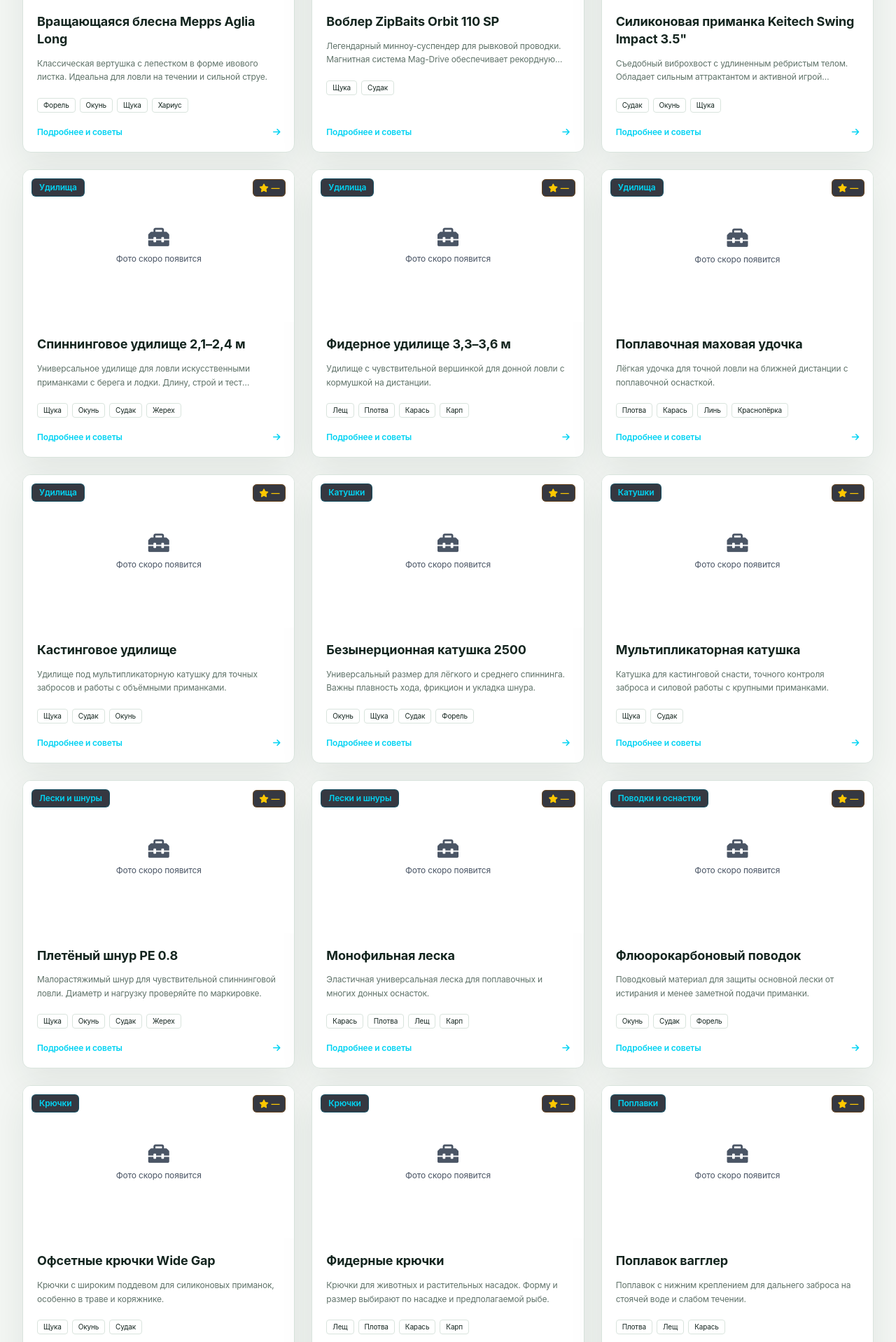
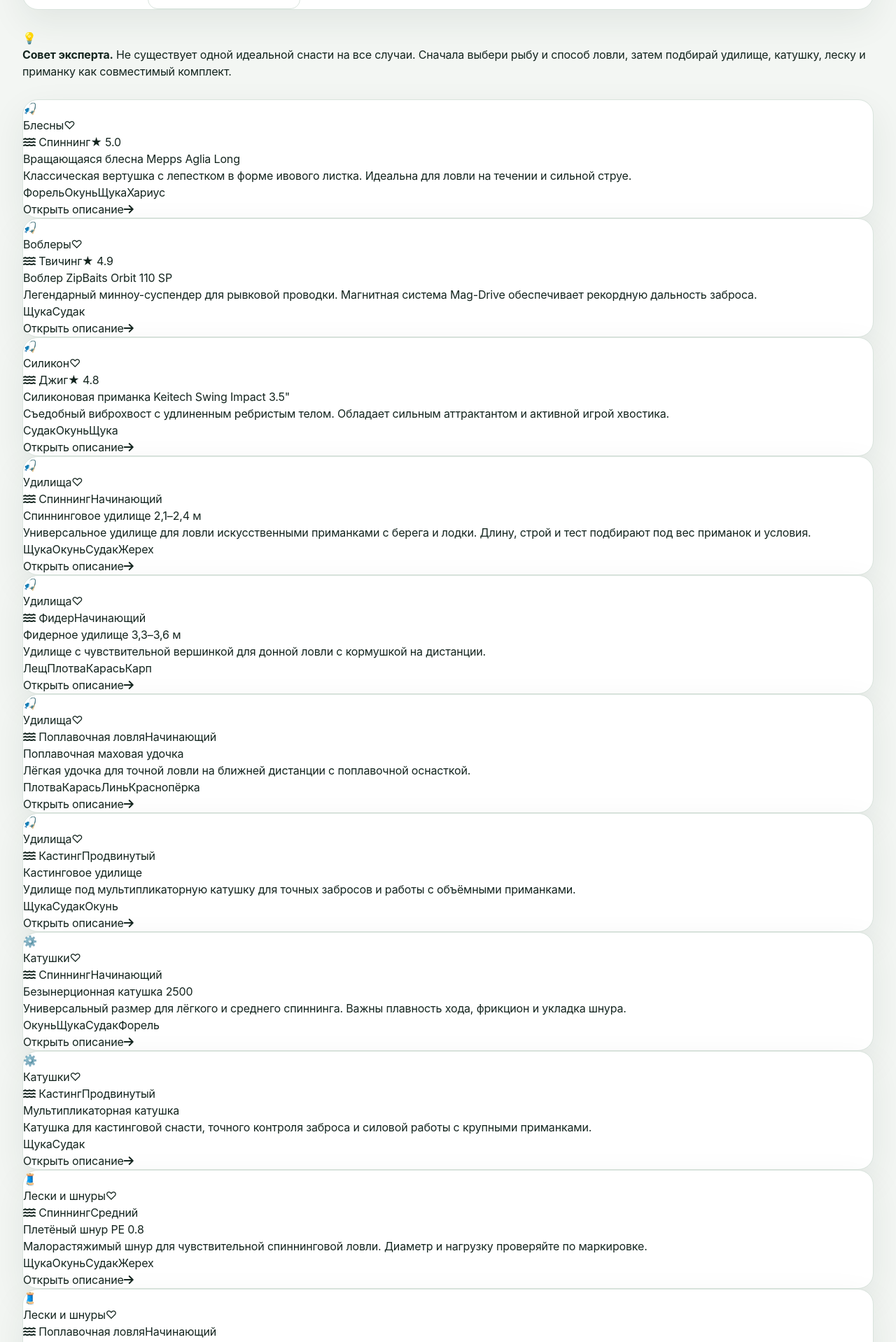
Before and after one commit to kirsanovalexey2011-source/FisherPro1111, a Flask app: page /tackle in a window 1280 px wide. Shown: the part 548-2466 px from the top of the page at 70% size. Run offline with Flask 3, Linux system fonts and the light colour scheme.

Commit message:
Redesign tackle catalogue with rich search filters and favorites

```diff
--- a/templates/tackle.html
+++ b/templates/tackle.html
@@ -1,144 +1,97 @@
 {% extends "base.html" %}
+{% block content %}
+<section class="tackle-page space-y-7">
+  <header class="tackle-hero">
+    <div class="tackle-hero-copy">
+      <span class="fe-eyebrow">FISHEXPERT • ЭКИПИРОВКА</span>
+      <h1 class="fe-heading">Снасти, которые<br><span>работают на клёв.</span></h1>
+      <p>Понятный каталог рыболовных снастей: от первой поплавочной удочки до продвинутых спиннинговых монтажей. Выбирай по рыбе, технике и водоёму.</p>
+      <div class="tackle-hero-stats">
+        <div><strong>{{ tackle_list|length }}</strong><span>позиций в каталоге</span></div>
+        <div><strong>{{ categories|length }}</strong><span>категорий</span></div>
+        <div><strong>{{ fish_options|length }}</strong><span>видов рыбы</span></div>
+      </div>
+    </div>
+    <div class="tackle-hero-art" aria-hidden="true"><span>🎣</span><i>FISH SMART</i></div>
+  </header>
 
-{% block content %}
-<div class="space-y-8">
-    <div>
-        <h1 class="text-3xl font-extrabold text-white mb-2">Снасти и Приманки</h1>
-        <p class="text-gray-400 text-sm">Каталог воблеров, блёсен, силикона и оснасток с рекомендациями по проводке.</p>
+  <section class="tackle-toolbar fe-card">
+    <div class="tackle-toolbar-top">
+      <div><span class="fe-eyebrow">НАЙДИ СВОЮ СНАСТЬ</span><h2 class="fe-section-title">Каталог снастей</h2></div>
+      <div class="tackle-count"><strong id="tackleVisibleCount">{{ tackle_list|length }}</strong><span>из {{ tackle_list|length }} позиций</span></div>
     </div>
+    <div class="tackle-search-wrap">
+      <i class="fa-solid fa-magnifying-glass"></i>
+      <input id="tackleSearch" class="fe-input" type="search" placeholder="Название, рыба, способ ловли или описание…" autocomplete="off">
+      <button id="clearSearch" type="button" aria-label="Очистить поиск"><i class="fa-solid fa-xmark"></i></button>
+    </div>
+    <div class="tackle-filters">
+      <label>Категория<select id="tackleCategory" class="fe-input"><option value="">Все категории</option>{% for value in categories %}<option value="{{ value }}">{{ value }}</option>{% endfor %}</select></label>
+      <label>Целевая рыба<select id="tackleFish" class="fe-input"><option value="">Любая рыба</option>{% for value in fish_options %}<option value="{{ value }}">{{ value }}</option>{% endfor %}</select></label>
+      <label>Способ ловли<select id="tackleMethod" class="fe-input"><option value="">Любой способ</option>{% for value in methods %}<option value="{{ value }}">{{ value }}</option>{% endfor %}</select></label>
+      <label>Водоём<select id="tackleWater" class="fe-input"><option value="">Любой водоём</option>{% for value in water_types %}<option value="{{ value }}">{{ value }}</option>{% endfor %}</select></label>
+      <label>Уровень<select id="tackleLevel" class="fe-input"><option value="">Любой уровень</option><option>Начинающий</option><option>Средний</option><option>Продвинутый</option></select></label>
+      <label>Сортировка<select id="tackleSort" class="fe-input"><option value="featured">Сначала рекомендуемые</option><option value="name">По названию</option></select></label>
+    </div>
+    <div class="tackle-filter-bottom">
+      <label class="tackle-favorites-toggle"><input id="onlyFavorites" type="checkbox"><span>♡ Только избранное</span></label>
+      <button id="resetTackleFilters" class="fe-button-secondary" type="button"><i class="fa-solid fa-rotate-left"></i> Сбросить фильтры</button>
+    </div>
+  </section>
 
-    <!-- Поиск и Фильтры -->
-    <div class="flex flex-col md:flex-row gap-4 items-center justify-between bg-gray-900 p-4 rounded-xl border border-gray-800">
-        <div class="relative w-full md:w-80">
-            <i class="fa-solid fa-magnifying-glass absolute left-3 top-1/2 -translate-y-1/2 text-gray-500"></i>
-            <input type="text" id="searchInput" placeholder="Поиск приманки, рыбы..."
-                   class="w-full pl-10 pr-4 py-2 bg-gray-800 border border-gray-700 rounded-lg text-white text-sm focus:outline-none focus:border-cyan-500 transition placeholder-gray-500">
-        </div>
+  <div class="tackle-tip"><span>💡</span><p><strong>Совет эксперта.</strong> Не существует одной идеальной снасти на все случаи. Сначала выбери рыбу и способ ловли, затем подбирай удилище, катушку, леску и приманку как совместимый комплект.</p></div>
 
-        <div class="flex flex-wrap md:flex-nowrap gap-3 w-full md:w-auto">
-            <select id="categorySelect" class="bg-gray-800 border border-gray-700 text-gray-300 text-xs rounded-lg px-3 py-2 focus:outline-none focus:border-cyan-500">
-                <option value="all">Все категории</option>
-                {% for cat in categories %}
-                <option value="{{ cat }}">{{ cat }}</option>
-                {% endfor %}
-            </select>
+  <div id="tackleGrid" class="tackle-grid">
+    {% for item in tackle_list %}
+    <article class="tackle-item fe-card" data-id="{{ item.id }}" data-title="{{ item.title|lower }}" data-search="{{ (item.title ~ ' ' ~ item.description ~ ' ' ~ (item.target_fish|join(' ')) ~ ' ' ~ item.category ~ ' ' ~ item.fishing_type ~ ' ' ~ (item.methods|default([item.fishing_type])|join(' ')))|lower }}" data-category="{{ item.category }}" data-fish="{{ item.target_fish|join('|') }}" data-method="{{ item.methods|default([item.fishing_type])|join('|') }}" data-water="{{ item.water_types|default([])|join('|') }}" data-level="{{ item.level|default('Начинающий') }}" data-featured="{{ '1' if item.featured|default(false) else '0' }}">
+      <div class="tackle-item-visual"><div class="tackle-item-icon">{{ item.icon|default('🎣') }}</div><span class="tackle-category-pill">{{ item.category }}</span><button class="tackle-favorite" type="button" data-favorite="{{ item.id }}" aria-label="Добавить в избранное" title="В избранное">♡</button></div>
+      <div class="tackle-item-body">
+        <div class="tackle-item-meta"><span><i class="fa-solid fa-water"></i> {{ item.fishing_type }}</span>{% if item.rating and item.rating != '—' %}<span>★ {{ item.rating }}</span>{% else %}<span>{{ item.level|default('Для всех') }}</span>{% endif %}</div>
+        <h3>{{ item.title }}</h3><p>{{ item.description }}</p>
+        <div class="tackle-fish-tags">{% for fish in item.target_fish %}<span>{{ fish }}</span>{% endfor %}</div>
+        <div class="tackle-item-footer"><span>Открыть описание</span><i class="fa-solid fa-arrow-right"></i></div>
+      </div>
+      <a class="tackle-card-link" href="{{ url_for('tackle_detail', tackle_id=item.id) }}" aria-label="Подробнее: {{ item.title }}"></a>
+    </article>
+    {% endfor %}
+  </div>
+  <div id="tackleEmpty" class="tackle-empty fe-card" hidden><span>🎣</span><h3>Ничего не найдено</h3><p>Попробуй изменить фильтры или поисковый запрос.</p><button id="emptyReset" class="fe-button" type="button">Показать весь каталог</button></div>
 
-            <select id="typeSelect" class="bg-gray-800 border border-gray-700 text-gray-300 text-xs rounded-lg px-3 py-2 focus:outline-none focus:border-cyan-500">
-                <option value="all">Все типы ловли</option>
-                {% for ft in fishing_types %}
-                <option value="{{ ft }}">{{ ft }}</option>
-                {% endfor %}
-            </select>
-        </div>
+  <section class="tackle-starter fe-card">
+    <div><span class="fe-eyebrow">ПЕРВЫЕ ШАГИ</span><h2 class="fe-section-title">С чего начать?</h2><p class="fe-muted">Три простых маршрута для выбора снастей без лишних покупок.</p></div>
+    <div class="tackle-starter-grid">
+      <button type="button" data-preset="Начинающий" data-method-preset="Поплавочная ловля"><span>🟢</span><strong>Первая рыбалка</strong><small>Поплавочная удочка, леска, поплавок и крючки</small></button>
+      <button type="button" data-preset="Начинающий" data-method-preset="Фидер"><span>🧺</span><strong>Ловля со дна</strong><small>Фидер, кормушка, поводок и прикормка</small></button>
+      <button type="button" data-preset="" data-method-preset="Спиннинг"><span>🐟</span><strong>Охота на хищника</strong><small>Спиннинг, катушка, шнур и приманки</small></button>
     </div>
-
-    <!-- Сетка снастей -->
-    <div class="grid grid-cols-1 md:grid-cols-2 lg:grid-cols-3 gap-6" id="tackleGrid">
-        {% for item in tackle_list %}
-        <a href="{{ url_for('tackle_detail', tackle_id=item.id) }}"
-           class="tackle-card group block bg-gray-900 border border-gray-800 rounded-xl overflow-hidden hover:border-cyan-500 transition duration-200 flex flex-col justify-between"
-           data-title="{{ item.title | lower }}"
-           data-fish="{{ item.target_fish | join(' ') | lower }}"
-           data-category="{{ item.category }}"
-           data-type="{{ item.fishing_type }}">
-            <div>
-                <!-- Изображение -->
-                <div class="w-full aspect-video bg-gray-800 relative overflow-hidden flex items-center justify-center">
-                    {% if item.image %}
-                        {% if item.image.startswith('http://') or item.image.startswith('https://') %}
-                        <img src="{{ item.image }}"
-                             alt="{{ item.title }}"
-                             onerror="this.style.display='none'; this.nextElementSibling.classList.remove('hidden');"
-                             class="w-full h-full object-cover group-hover:scale-105 transition duration-300">
-                        {% else %}
-                        <img src="{{ url_for('static', filename='images/tackle/' + item.image) }}"
-                             alt="{{ item.title }}"
-                             onerror="this.style.display='none'; this.nextElementSibling.classList.remove('hidden');"
-                             class="w-full h-full object-cover group-hover:scale-105 transition duration-300">
-                        {% endif %}
-
-                        <div class="hidden w-full h-full flex flex-col items-center justify-center text-gray-600 bg-gray-800">
-                            <i class="fa-solid fa-toolbox text-3xl mb-2"></i>
-                            <span class="text-xs">Фото скоро появится</span>
-                        </div>
-                    {% else %}
-                        <div class="w-full h-full flex flex-col items-center justify-center text-gray-600 bg-gray-800">
-                            <i class="fa-solid fa-toolbox text-3xl mb-2"></i>
-                            <span class="text-xs">Фото скоро появится</span>
-                        </div>
-                    {% endif %}
-
-                    <!-- Плашки поверх картинки -->
-                    <div class="absolute top-3 left-3 flex gap-2 z-10">
-                        <span class="bg-gray-950/80 backdrop-blur-md text-cyan-400 border border-cyan-800/60 text-xs font-semibold px-2.5 py-1 rounded-md">
-                            {{ item.category }}
-                        </span>
-                    </div>
-                    <div class="absolute top-3 right-3 z-10">
-                        <span class="bg-gray-950/80 backdrop-blur-md text-yellow-400 border border-yellow-800/60 text-xs font-semibold px-2 py-1 rounded-md">
-                            <i class="fa-solid fa-star mr-1"></i>{{ item.rating }}
-                        </span>
-                    </div>
-                </div>
-
-                <!-- Контент -->
-                <div class="p-5 space-y-3">
-                    <h3 class="text-lg font-bold text-white leading-snug group-hover:text-cyan-400 transition">{{ item.title }}</h3>
-                    <p class="text-gray-400 text-xs leading-relaxed line-clamp-2">{{ item.description }}</p>
-
-                    <!-- Список хищников -->
-                    <div class="pt-2 flex flex-wrap gap-1.5">
-                        {% for fish in item.target_fish %}
-                        <span class="bg-gray-800 text-gray-300 text-[10px] px-2 py-0.5 rounded border border-gray-700">
-                            {{ fish }}
-                        </span>
-                        {% endfor %}
-                    </div>
-                </div>
-            </div>
-
-            <div class="p-5 pt-0 flex justify-between items-center text-xs text-cyan-400 font-semibold group-hover:translate-x-1 transition-transform">
-                <span>Подробнее и советы</span>
-                <i class="fa-solid fa-arrow-right"></i>
-            </div>
-        </a>
-        {% endfor %}
-    </div>
-</div>
-
+  </section>
+</section>
 <script>
 document.addEventListener('DOMContentLoaded', () => {
-    const searchInput = document.getElementById('searchInput');
-    const categorySelect = document.getElementById('categorySelect');
-    const typeSelect = document.getElementById('typeSelect');
-    const cards = document.querySelectorAll('.tackle-card');
-
-    function filterData() {
-        const query = searchInput.value.toLowerCase().trim();
-        const selectedCat = categorySelect.value;
-        const selectedType = typeSelect.value;
-
-        cards.forEach(card => {
-            const title = card.dataset.title;
-            const fish = card.dataset.fish;
-            const category = card.dataset.category;
-            const type = card.dataset.type;
-
-            const matchesSearch = title.includes(query) || fish.includes(query);
-            const matchesCat = selectedCat === 'all' || category === selectedCat;
-            const matchesType = selectedType === 'all' || type === selectedType;
-
-            if (matchesSearch && matchesCat && matchesType) {
-                card.classList.remove('hidden');
-            } else {
-                card.classList.add('hidden');
-            }
-        });
-    }
-
-    searchInput.addEventListener('input', filterData);
-    categorySelect.addEventListener('change', filterData);
-    typeSelect.addEventListener('change', filterData);
+ const $=id=>document.getElementById(id), cards=[...document.querySelectorAll('.tackle-item')];
+ const fields=['tackleSearch','tackleCategory','tackleFish','tackleMethod','tackleWater','tackleLevel','tackleSort'];
+ const favKey='fishexpert-tackle-favorites-v1';
+ let favorites=new Set(); try{favorites=new Set(JSON.parse(localStorage.getItem(favKey)||'[]'));}catch(e){}
+ const contains=(list,value)=>!value||list.split('|').includes(value);
+ function syncFavorites(){cards.forEach(card=>{const b=card.querySelector('.tackle-favorite'),on=favorites.has(card.dataset.id);b.classList.toggle('is-saved',on);b.textContent=on?'♥':'♡';b.setAttribute('aria-pressed',String(on));});}
+ function filter(){
+  const q=$('tackleSearch').value.trim().toLocaleLowerCase();
+  const visible=cards.filter(card=>{
+   const ok=card.dataset.search.includes(q)&&(! $('tackleCategory').value||card.dataset.category===$('tackleCategory').value)&&contains(card.dataset.fish,$('tackleFish').value)&&contains(card.dataset.method,$('tackleMethod').value)&&contains(card.dataset.water,$('tackleWater').value)&&(!$('tackleLevel').value||card.dataset.level===$('tackleLevel').value)&&(!$('onlyFavorites').checked||favorites.has(card.dataset.id));
+   return ok;
+  });
+  const sorted=[...visible]; if($('tackleSort').value==='name')sorted.sort((a,b)=>a.dataset.title.localeCompare(b.dataset.title,'ru'));else sorted.sort((a,b)=>Number(b.dataset.featured)-Number(a.dataset.featured));
+  sorted.forEach(card=>$('tackleGrid').appendChild(card)); cards.forEach(card=>card.hidden=!visible.includes(card));
+  $('tackleVisibleCount').textContent=visible.length;$('tackleEmpty').hidden=visible.length!==0;$('tackleGrid').hidden=visible.length===0;
+ }
+ fields.forEach(id=>$(id).addEventListener(id==='tackleSearch'?'input':'change',filter));
+ $('clearSearch').addEventListener('click',()=>{$('tackleSearch').value='';filter();$('tackleSearch').focus();});
+ $('resetTackleFilters').addEventListener('click',reset);$('emptyReset').addEventListener('click',reset);
+ function reset(){fields.forEach(id=>{if(id==='tackleSearch')$(id).value='';else if(id==='tackleSort')$(id).value='featured';else $(id).value='';});$('onlyFavorites').checked=false;filter();}
+ $('onlyFavorites').addEventListener('change',filter);
+ document.querySelectorAll('.tackle-favorite').forEach(btn=>btn.addEventListener('click',()=>{const id=btn.dataset.favorite;favorites.has(id)?favorites.delete(id):favorites.add(id);try{localStorage.setItem(favKey,JSON.stringify([...favorites]));}catch(e){}syncFavorites();filter();}));
+ document.querySelectorAll('[data-method-preset]').forEach(btn=>btn.addEventListener('click',()=>{$('tackleMethod').value=btn.dataset.methodPreset;$('tackleLevel').value=btn.dataset.preset;filter();document.querySelector('.tackle-toolbar').scrollIntoView({behavior:'smooth',block:'start'});}));
+ syncFavorites();filter();
 });
 </script>
 {% endblock %}
```
